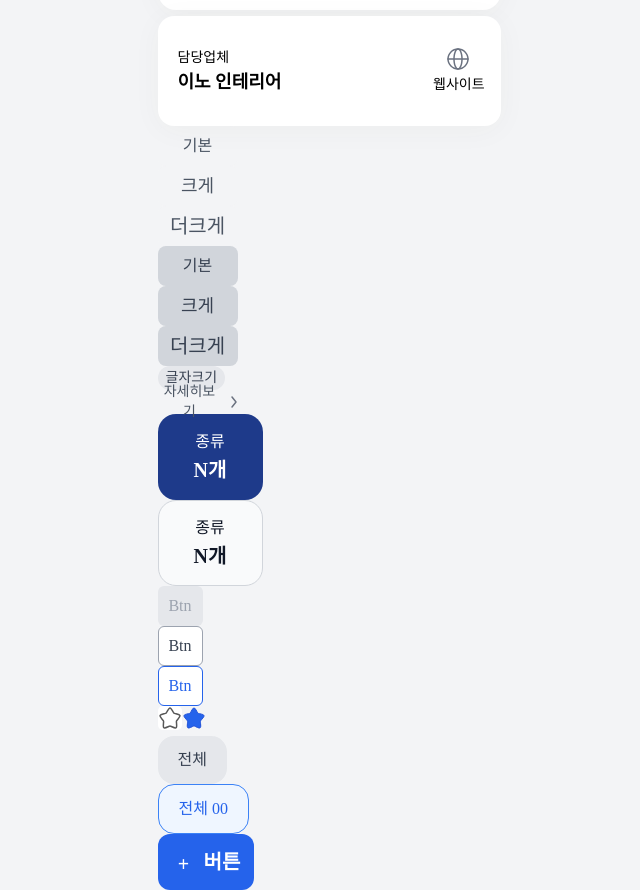
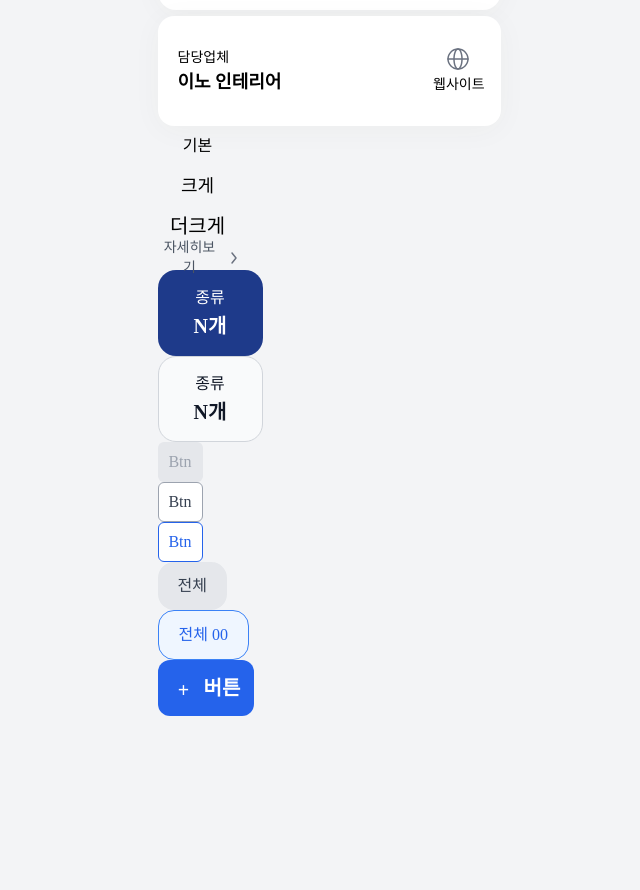
Before and after one commit to 10aeat/10aeat_Frontend, a Next.js app: page / in a window 1280 px wide. Shown: the part 1810-2700 px from the top of the page, without its empty margins (295-935 px from the left). After the commit the page ends 2526 px from the top, so only its background shows below. Built offline with nearby package versions, Linux system fonts and the light colour scheme; a web font is replaced by a local one.

Commit message:
[Feat] 글자크기 변경 기능 추가

```diff
--- a/src/app/Check.tsx
+++ b/src/app/Check.tsx
@@ -113,15 +113,12 @@ export default function Check() {
       <ButtonStore buttonStyle={ButtonStyle.BASE_SELECT}></ButtonStore>
       <ButtonStore buttonStyle={ButtonStyle.LARGE_SELECT}></ButtonStore>
       <ButtonStore buttonStyle={ButtonStyle.XLARGE_SELECT}></ButtonStore>
-      <ButtonStore buttonStyle={ButtonStyle.FONT_SIZE}></ButtonStore>
       <ButtonStore buttonStyle={ButtonStyle.READ_MORE}></ButtonStore>
       <ButtonStore buttonStyle={ButtonStyle.FILTER_SELECT}></ButtonStore>
       <ButtonStore buttonStyle={ButtonStyle.FILTER}></ButtonStore>
       <ButtonStore buttonStyle={ButtonStyle.MONTLY_NONE}></ButtonStore>
       <ButtonStore buttonStyle={ButtonStyle.MONTLY}></ButtonStore>
       <ButtonStore buttonStyle={ButtonStyle.MONTLY_SELECT}></ButtonStore>
-      <ButtonStore buttonStyle={ButtonStyle.SAVE}></ButtonStore>
-      <ButtonStore buttonStyle={ButtonStyle.SAVE_SELECT}></ButtonStore>
       <ButtonStore buttonStyle={ButtonStyle.HUG}></ButtonStore>
       <ButtonStore buttonStyle={ButtonStyle.HUG_BLUE}></ButtonStore>
       <ButtonStore buttonStyle={ButtonStyle.PLUS_BUTTON}></ButtonStore>
--- a/src/components/atoms/Button.tsx
+++ b/src/components/atoms/Button.tsx
@@ -8,28 +8,27 @@ export enum ButtonStyle {
   BASE_SELECT = 'BASE_SELECT',
   LARGE_SELECT = 'LARGE_SELECT',
   XLARGE_SELECT = 'XLARGE_SELECT',
-  FONT_SIZE = 'FONT_SIZE',
   READ_MORE = 'READ_MORE',
   FILTER_SELECT = 'FILTER_SELECT',
   FILTER = 'FILTER',
   MONTLY_NONE = 'MONTLY_NONE',
   MONTLY = 'MONTLY',
   MONTLY_SELECT = 'MONTLY_SELECT',
-  SAVE = 'SAVE',
-  SAVE_SELECT = 'SAVE_SELECT',
   HUG = 'HUG',
   HUG_BLUE = 'HUG_BLUE',
-  PLUS_BUTTON = 'PLUS_BUTTON'
+  PLUS_BUTTON = 'PLUS_BUTTON',
 }
 
 interface Props {
   buttonStyle: ButtonStyle
+  style?: string
   children?: React.ReactNode
   onClickFunction?: () => Promise<void> | void
 }
 
 export default function Button({
   buttonStyle,
+  style,
   onClickFunction,
   children,
 }: Props) {
@@ -49,7 +48,7 @@ export default function Button({
         return (
           <button
             type="button"
-            className="flex w-20 h-10 p-2.5 justify-center items-center gap-0.5 rounded-lg bg-gray-100 text-gray-600 text-center text-base font-medium font-Pretendard"
+            className={`flex w-20 h-10 p-2.5 justify-center items-center gap-0.5 rounded-lg text-center text-base font-medium font-Pretendard ${style}`}
             onClick={onClickFunction}
           >
             기본
@@ -59,7 +58,7 @@ export default function Button({
         return (
           <button
             type="button"
-            className="flex w-20 h-10 p-2.5 justify-center items-center gap-0.5 rounded-lg bg-gray-100 text-gray-600 text-center text-lg font-medium font-Pretendard"
+            className={`flex w-20 h-10 p-2.5 justify-center items-center gap-0.5 rounded-lg text-center text-lg font-medium font-Pretendard ${style}`}
             onClick={onClickFunction}
           >
             크게
@@ -69,52 +68,13 @@ export default function Button({
         return (
           <button
             type="button"
-            className="flex w-20 h-10 p-2.5 justify-center items-center gap-0.5 rounded-lg bg-gray-100 text-gray-600 text-center text-xl font-medium font-Pretendard"
+            className={`flex w-20 h-10 p-2.5 justify-center items-center gap-0.5 rounded-lg text-center text-xl font-medium font-Pretendard ${style}`}
             onClick={onClickFunction}
           >
             더크게
           </button>
         )
-        case ButtonStyle.BASE_SELECT:
-        return (
-          <button
-            type="button"
-            className="flex w-20 h-10 p-2.5 justify-center items-center gap-0.5 rounded-lg bg-gray-300 text-gray-700 text-center text-base font-medium font-Pretendard"
-            onClick={onClickFunction}
-          >
-            기본
-          </button>
-        )
-        case ButtonStyle.LARGE_SELECT:
-        return (
-          <button
-            type="button"
-            className="flex w-20 h-10 p-2.5 justify-center items-center gap-0.5 rounded-lg bg-gray-300 text-gray-700 text-center text-lg font-medium font-Pretendard"
-            onClick={onClickFunction}
-          >
-            크게
-          </button>
-        )
-        case ButtonStyle.XLARGE_SELECT:
-        return (
-          <button
-            type="button"
-            className="flex w-20 h-10 p-2.5 justify-center items-center gap-0.5 rounded-lg bg-gray-300 text-gray-700 text-center text-xl font-medium font-Pretendard"
-            onClick={onClickFunction}
-          >
-            더크게
-          </button>
-        )
-        case ButtonStyle.FONT_SIZE:
-        return (
-          <button
-            type="button"
-            className="flex h-[24px] p-[8px] justify-center items-center gap-[8px] rounded-[100px] bg-gray-200 text-gray-700 text-center text-sm font-normal font-Pretendard"
-            onClick={onClickFunction}
-          >
-            글자크기
-          </button>
-        )
+
       case ButtonStyle.READ_MORE:
         return (
           <button
@@ -183,34 +143,6 @@ export default function Button({
             Btn
           </button>
         )
-        case ButtonStyle.SAVE:
-        return (
-          <button
-            type="button"
-            onClick={onClickFunction}
-          >
-            <Image
-              src="/icons/star_linear.svg"
-             width={24}
-              height={24}
-              alt="star_linear"
-            />
-          </button>
-        )
-        case ButtonStyle.SAVE_SELECT:
-        return (
-          <button
-            type="button"
-            onClick={onClickFunction}
-          >
-            <Image
-              src="/icons/star_fill_blue.svg"
-             width={24}
-              height={24}
-              alt="star_fill_blue"
-            />
-          </button>
-        )
       case ButtonStyle.HUG:
         return (
           <button
--- a/src/components/atoms/Tooltip.tsx
+++ b/src/components/atoms/Tooltip.tsx
@@ -1,4 +1,6 @@
 import Image from 'next/image'
+import Button, { ButtonStyle } from './Button'
+import { useState } from 'react'
 
 export enum TooltipStyle {
   COUNT = 'COUNT',
@@ -11,6 +13,33 @@ interface Props {
 }
 
 export default function Tooltip({ tooltipStyle, count }: Props) {
+  const [activeButton, setActiveButton] = useState<ButtonStyle | null>(
+    ButtonStyle.BASE,
+  )
+
+  const handleButtonClick = (buttonStyle: ButtonStyle) => {
+    setActiveButton(buttonStyle)
+    changeFontSize(buttonStyle)
+  }
+
+  const changeFontSize = (buttonStyle: ButtonStyle) => {
+    let fontSize
+    switch (buttonStyle) {
+      case ButtonStyle.BASE:
+        fontSize = '1rem'
+        break
+      case ButtonStyle.LARGE:
+        fontSize = '1.125rem' // 크게
+        break
+      case ButtonStyle.XLARGE:
+        fontSize = '1.25rem' // 더크게
+        break
+      default:
+        fontSize = '1rem'
+    }
+    document.body.style.fontSize = fontSize
+  }
+
   const selectTooltip = () => {
     switch (tooltipStyle) {
       case TooltipStyle.COUNT:
@@ -44,25 +73,21 @@ export default function Tooltip({ tooltipStyle, count }: Props) {
                 </span>
               </div>
               <div className="flex justify-between items-center w-full px-[20px]">
-                {/*ButtonStore 만들어지면 변경해야함. 그 후, onClick에 폰트 변경 로직 넣기 */}
-                <button
-                  type="button"
-                  className="flex items-center justify-center w-[80px] h-[40px] p-[10px] gap-[2px] rounded-[8px] bg-gray-300 text-gray-700 text-base"
-                >
-                  기본
-                </button>
-                <button
-                  type="button"
-                  className="flex items-center justify-center w-[80px] h-[40px] p-[10px] gap-[2px] rounded-[8px] bg-gray-100 text-gray-600 text-lg"
-                >
-                  크게
-                </button>
-                <button
-                  type="button"
-                  className="flex items-center justify-center w-[80px] h-[40px] p-[10px] gap-[2px] rounded-[8px] bg-gray-100 text-gray-600 text-xl"
-                >
-                  더크게
-                </button>
+                <Button
+                  buttonStyle={ButtonStyle.BASE}
+                  style={`${activeButton === ButtonStyle.BASE ? 'bg-gray-300 text-gray-700' : 'bg-gray-100 text-gray-600'}`}
+                  onClickFunction={() => handleButtonClick(ButtonStyle.BASE)}
+                />
+                <Button
+                  buttonStyle={ButtonStyle.LARGE}
+                  style={`${activeButton === ButtonStyle.LARGE ? 'bg-gray-300 text-gray-700' : 'bg-gray-100 text-gray-600'}`}
+                  onClickFunction={() => handleButtonClick(ButtonStyle.LARGE)}
+                />
+                <Button
+                  buttonStyle={ButtonStyle.XLARGE}
+                  style={`${activeButton === ButtonStyle.XLARGE ? 'bg-gray-300 text-gray-700' : 'bg-gray-100 text-gray-600'}`}
+                  onClickFunction={() => handleButtonClick(ButtonStyle.XLARGE)}
+                />
               </div>
             </div>
           </div>
```
Lines whose indentation alone changed are shown as unchanged.
